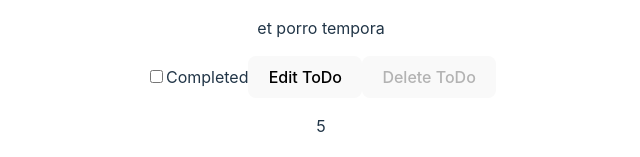
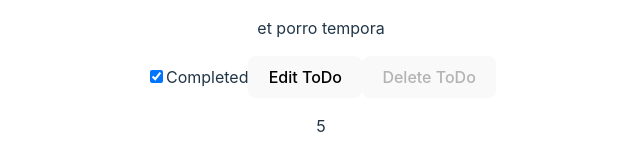
Before and after one commit to ahgddev/ALAB320H.9.1, a React (Vite) app: page / in a window 1280 px wide. Shown: the part 632-789 px from the top of the page, without its empty margins (319-959 px from the left). Built offline with nearby package versions, Linux system fonts and the light colour scheme.

Commit message:
Todos are programatically added to the ToDo List. - ToDos are automatically set to Complete or Not Complete on load. - ToDos can be marked as Complete or Not Complete.

```diff
--- a/src/components/Todo.jsx
+++ b/src/components/Todo.jsx
@@ -1,22 +1,32 @@
-import {useState} from "react"
+import { useEffect, useState } from "react";
 
-function Todo({todoID, todoText, isComplete}) {
- const [checkedState, setChecked] = useState(false)
+function Todo({ todoID, todoText, isComplete }) {
+  const [checkedState, setChecked] = useState();
 
- function updateCheckedState(){
-  setChecked(this.target.checked)
- }
+  function updateCheckedState() {
+    setChecked(checked && !checked);
+  }
 
   return (
     <div className="todoItem">
       <p id="todoID">{todoID}</p>
       <p id="todoStr">{todoText}</p>
-      <input type="checkbox" name="completed" id="completeChkBox" onChange={updateCheckedState}/>
-      <label for="completed" if>Completed</label>
+      <input
+        type="checkbox"
+        name="completed"
+        id="completeChkBox"
+        defaultChecked={isComplete}
+        onChange={updateCheckedState}
+      />
+      <label for="completed" if>
+        Completed
+      </label>
       <button name="editBtn">Edit ToDo</button>
-      <button name="deleteBtn" disabled>Delete ToDo</button>
+      <button name="deleteBtn" disabled>
+        Delete ToDo
+      </button>
     </div>
-  )
+  );
 }
 
-export default Todo
+export default Todo;
```
